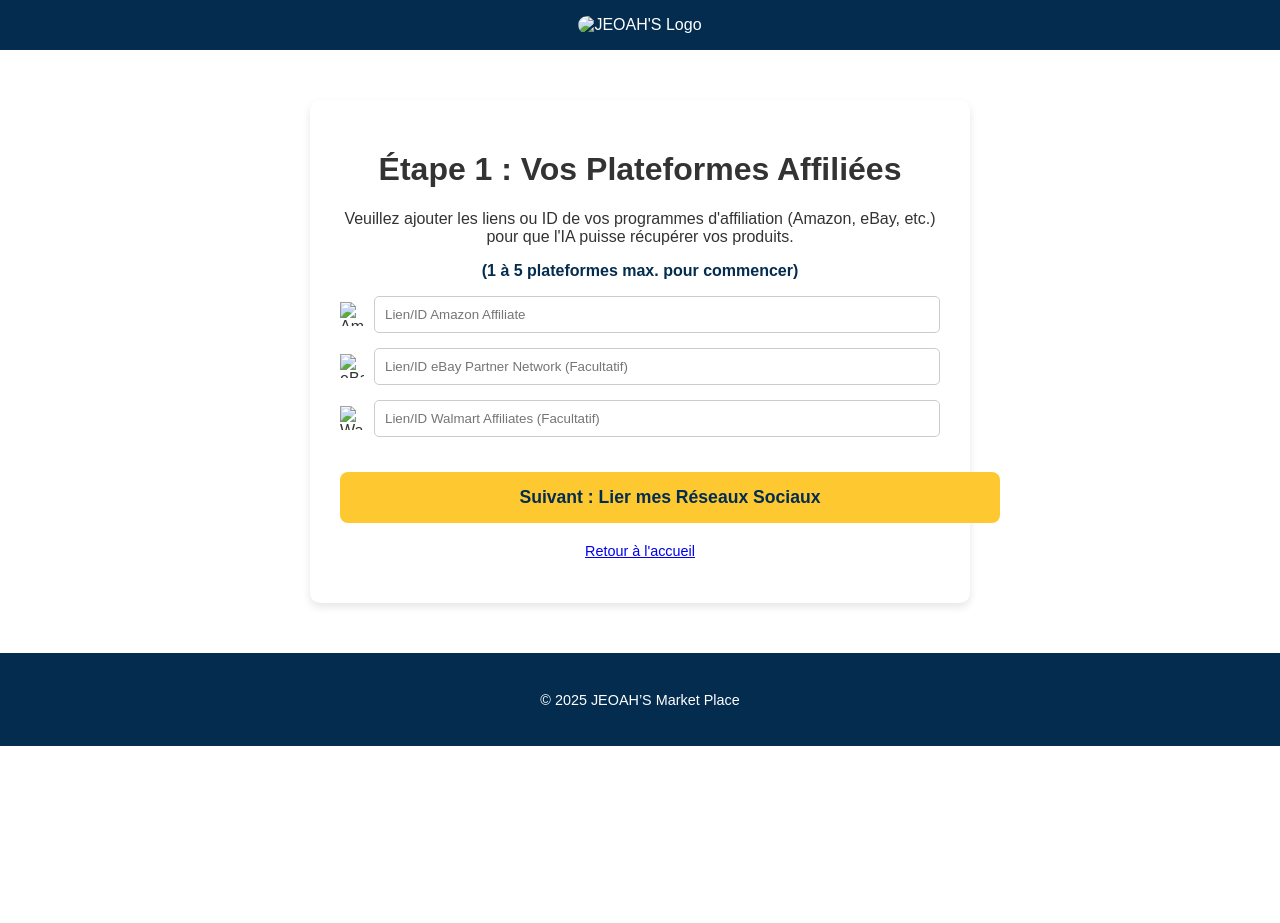
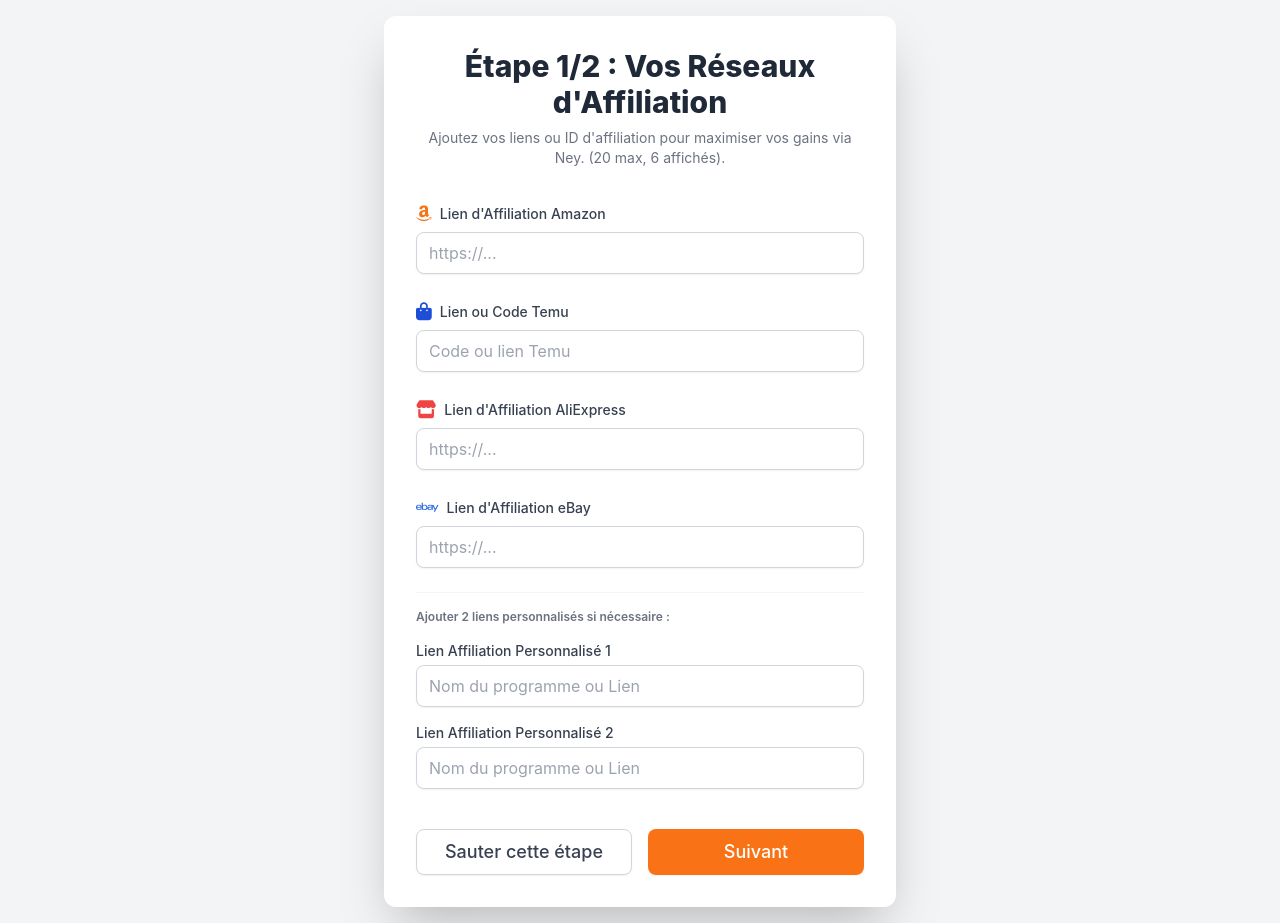
Before and after one commit to jeoahs1-max/JEOAH-S-Market-Place.web.ap, a plain HTML site: page affiliate-links.html in a window 1280 px wide. Before the commit the page ends 800 px from the top, so only its background shows below. Drawn offline with nearby package versions, Linux system fonts and the light colour scheme.

Commit message:
feat(onboarding): Création de la page de configuration des liens d'affiliation
Implémente la première étape d'onboarding pour l'Affilié (liens-d-affiliation.html). Ajoute le formulaire pour les liens externes (Amazon, Temu, etc.) avec des icônes pour le style, et inclut les boutons 'Suivant' et 'Sauter' pour gérer les données non-obligatoires.

```diff
--- a/affiliate-links.html
+++ b/affiliate-links.html
@@ -1,47 +1,126 @@
-
 <!DOCTYPE html>
 <html lang="fr">
 <head>
     <meta charset="UTF-8">
     <meta name="viewport" content="width=device-width, initial-scale=1.0">
-    <title>Ajouter vos Plateformes - JEOAH'S Affilié</title>
-    <link rel="stylesheet" href="styles.min.css">
+    <title>Étape 1/2: Liens d'Affiliation - JEOAH'S</title>
+    <script src="https://cdn.tailwindcss.com"></script>
+    <link rel="stylesheet" href="https://cdnjs.cloudflare.com/ajax/libs/font-awesome/6.5.2/css/all.min.css">
+
+    <script>
+        tailwind.config = {
+            theme: {
+                extend: {
+                    fontFamily: { sans: ['Inter', 'sans-serif'], },
+                    colors: {
+                        'primary-blue': '#1D4ED8',
+                        'accent-orange': '#F97316',
+                        'gray-bg': '#F3F4F6',
+                        'dark-text': '#1F2937',
+                    }
+                }
+            }
+        }
+    </script>
+    <style>
+        body { font-family: 'Inter', sans-serif; background-color: #F3F4F6; }
+    </style>
 </head>
-<body>
-    <header style="background: #032C4F; color: #fff; padding: 1rem;">
-        <img src="assets/logo.png" alt="JEOAH'S Logo" class="logo">
-    </header>
+<body class="min-h-screen flex items-center justify-center p-4">
 
-    <main>
-        <div class="social-setup-container">
-            <h1>Étape 1 : Vos Plateformes Affiliées</h1>
-            <p>Veuillez ajouter les liens ou ID de vos programmes d'affiliation (Amazon, eBay, etc.) pour que l'IA puisse récupérer vos produits.</p>
-            <p style="color: #032C4F; font-weight: bold;">(1 à 5 plateformes max. pour commencer)</p>
+    <div class="w-full max-w-lg bg-white rounded-xl shadow-2xl p-8 space-y-8">
 
-            <form id="platformLinkForm">
-                <div class="social-input-group">
-                    <img src="assets/icon-amazon.png" alt="Amazon">
-                    <input type="text" placeholder="Lien/ID Amazon Affiliate" required>
+        <header class="text-center">
+            <h1 class="text-3xl font-extrabold text-dark-text">Étape 1/2 : Vos Réseaux d'Affiliation</h1>
+            <p class="mt-2 text-sm text-gray-500">Ajoutez vos liens ou ID d'affiliation pour maximiser vos gains via Ney. (20 max, 6 affichés).</p>
+        </header>
+
+        <form id="affiliateLinksForm" class="space-y-6">
+
+            <div>
+                <label for="amazon_link" class="block text-sm font-medium text-gray-700 flex items-center">
+                    <i class="fab fa-amazon text-lg text-accent-orange mr-2"></i> Lien d'Affiliation Amazon
+                </label>
+                <input type="url" id="amazon_link" name="amazon_link" placeholder="https://..."
+                       class="mt-1 block w-full px-3 py-2 border border-gray-300 rounded-lg shadow-sm focus:outline-none focus:ring-primary-blue focus:border-primary-blue transition">
+            </div>
+
+            <div>
+                <label for="temu_link" class="block text-sm font-medium text-gray-700 flex items-center">
+                    <i class="fas fa-shopping-bag text-lg text-primary-blue mr-2"></i> Lien ou Code Temu
+                </label>
+                <input type="text" id="temu_link" name="temu_link" placeholder="Code ou lien Temu"
+                       class="mt-1 block w-full px-3 py-2 border border-gray-300 rounded-lg shadow-sm focus:outline-none focus:ring-primary-blue focus:border-primary-blue transition">
+            </div>
+
+            <div>
+                <label for="aliexpress_link" class="block text-sm font-medium text-gray-700 flex items-center">
+                    <i class="fas fa-store text-lg text-red-500 mr-2"></i> Lien d'Affiliation AliExpress
+                </label>
+                <input type="url" id="aliexpress_link" name="aliexpress_link" placeholder="https://..."
+                       class="mt-1 block w-full px-3 py-2 border border-gray-300 rounded-lg shadow-sm focus:outline-none focus:ring-primary-blue focus:border-primary-blue transition">
+            </div>
+
+            <div>
+                <label for="ebay_link" class="block text-sm font-medium text-gray-700 flex items-center">
+                    <i class="fab fa-ebay text-lg text-blue-600 mr-2"></i> Lien d'Affiliation eBay
+                </label>
+                <input type="url" id="ebay_link" name="ebay_link" placeholder="https://..."
+                       class="mt-1 block w-full px-3 py-2 border border-gray-300 rounded-lg shadow-sm focus:outline-none focus:ring-primary-blue focus:border-primary-blue transition">
+            </div>
+
+            <div class="pt-4 border-t border-gray-100 space-y-4">
+                <p class="text-xs text-gray-500 font-semibold">Ajouter 2 liens personnalisés si nécessaire :</p>
+                <div>
+                    <label for="custom_link_1" class="block text-sm font-medium text-gray-700">Lien Affiliation Personnalisé 1</label>
+                    <input type="url" id="custom_link_1" name="custom_link_1" placeholder="Nom du programme ou Lien"
+                           class="mt-1 block w-full px-3 py-2 border border-gray-300 rounded-lg shadow-sm focus:outline-none focus:ring-primary-blue focus:border-primary-blue transition">
                 </div>
-                <div class="social-input-group">
-                    <img src="assets/icon-ebay.png" alt="eBay">
-                    <input type="text" placeholder="Lien/ID eBay Partner Network (Facultatif)">
+                <div>
+                    <label for="custom_link_2" class="block text-sm font-medium text-gray-700">Lien Affiliation Personnalisé 2</label>
+                    <input type="url" id="custom_link_2" name="custom_link_2" placeholder="Nom du programme ou Lien"
+                           class="mt-1 block w-full px-3 py-2 border border-gray-300 rounded-lg shadow-sm focus:outline-none focus:ring-primary-blue focus:border-primary-blue transition">
                 </div>
-                <div class="social-input-group">
-                    <img src="assets/icon-walmart.png" alt="Walmart">
-                    <input type="text" placeholder="Lien/ID Walmart Affiliates (Facultatif)">
-                </div>
-                <a href="affilié-social.html" class="btn btn-primary" style="width: 100%; margin-top: 20px;">
-                    Suivant : Lier mes Réseaux Sociaux
-                </a>
-            </form>
+            </div>
 
-            <p style="margin-top: 20px; font-size: 0.9em;"><a href="index.html">Retour à l'accueil</a></p>
-        </div>
-    </main>
+            <div class="flex space-x-4 pt-4">
+                <button type="button" id="skipButton"
+                        class="w-1/2 flex justify-center py-2 px-4 border border-gray-300 rounded-lg shadow-sm text-lg font-medium text-gray-700 bg-white hover:bg-gray-100 focus:outline-none transition duration-200">
+                    Sauter cette étape
+                </button>
+                <button type="submit" id="nextButton"
+                        class="w-1/2 flex justify-center py-2 px-4 border border-transparent rounded-lg shadow-sm text-lg font-medium text-white bg-accent-orange hover:bg-orange-600 focus:outline-none focus:ring-2 focus:ring-offset-2 focus:ring-accent-orange transition duration-200">
+                    Suivant
+                </button>
+            </div>
 
-    <footer>
-        <p>© 2025 JEOAH’S Market Place</p>
-    </footer>
+        </form>
+
+    </div>
+
+    <script type="module">
+        import { getAuth } from "https://www.gstatic.com/firebasejs/11.6.1/firebase-app.js";
+        // NOTE: La logique de sauvegarde sera ajoutée dans app.js ou un nouveau fichier js
+
+        document.addEventListener('DOMContentLoaded', () => {
+            const form = document.getElementById('affiliateLinksForm');
+            const skipButton = document.getElementById('skipButton');
+
+            // Logique de Soumission (Bouton Suivant)
+            form.addEventListener('submit', (e) => {
+                e.preventDefault();
+                // Ici, le code enverrait les données à Firestore.
+                // Après envoi, redirection vers l'étape suivante : setup social
+                window.location.href = 'affilié-social.html';
+            });
+
+            // Logique du Bouton Sauter
+            skipButton.addEventListener('click', () => {
+                // Redirection immédiate vers l'étape suivante (setup social)
+                window.location.href = 'affilié-social.html';
+            });
+        });
+    </script>
+
 </body>
 </html>
```
